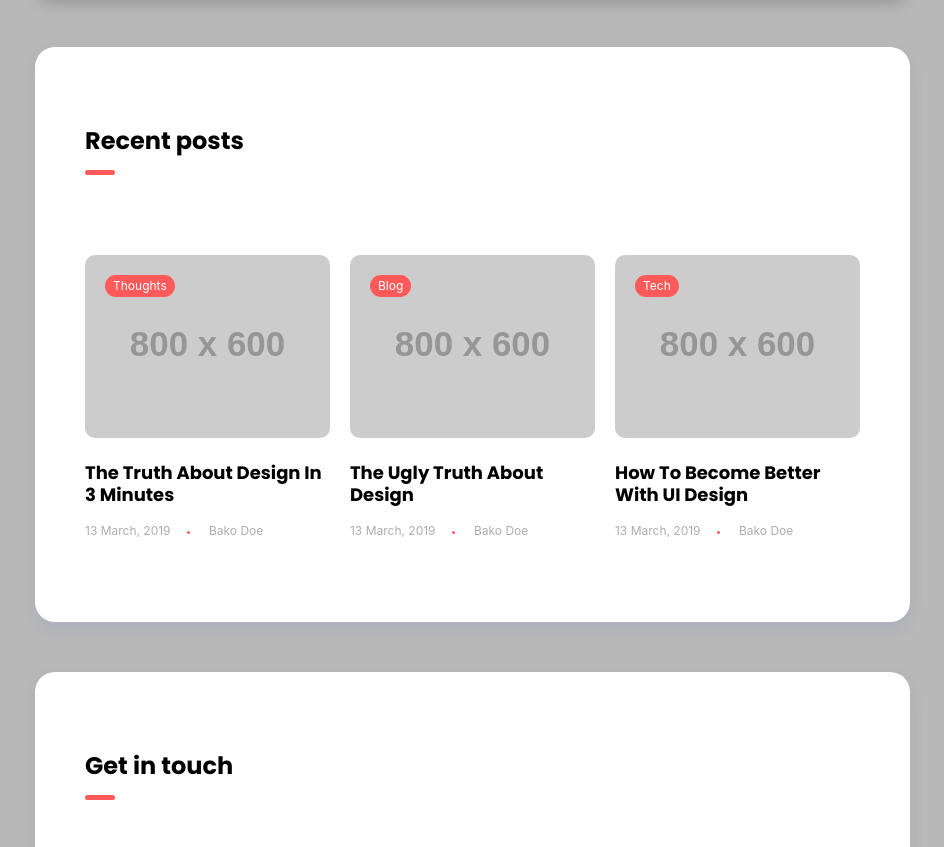
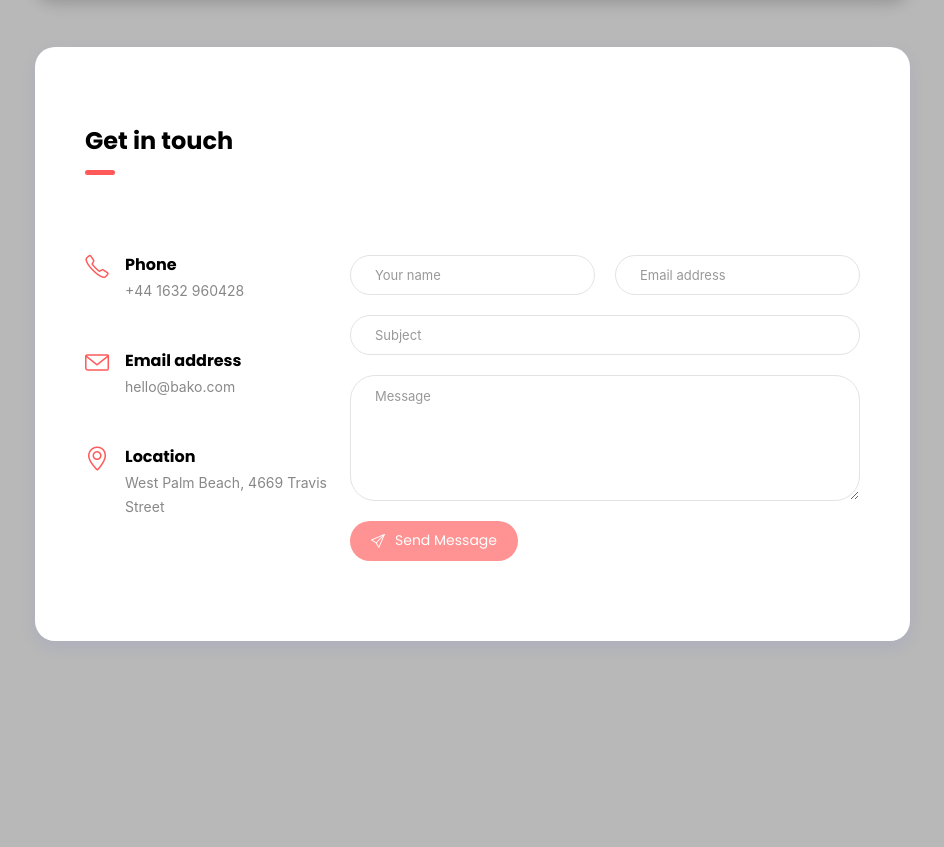
Before and after one commit to imintromaker/intromaker.github.io, a plain HTML site: page index.html in a window 1280 px wide. Shown: the part 5274-6121 px from the top of the page, without its empty margins (315-1259 px from the left). After the commit the page ends 5965 px from the top, so only its background shows below. Drawn offline with nearby package versions, Linux system fonts and the light colour scheme; placeholder pictures from the web are drawn by us.

Commit message:
Update index.html

```diff
--- a/index.html
+++ b/index.html
@@ -637,74 +637,6 @@
 
 		</section>
 
-		<!-- section blog -->
-		<section id="blog" class="shadow-blue white-bg padding">
-			<h3 class="section-title">Recent posts</h3>
-			<div class="spacer" data-height="80"></div>
-
-			<div class="row">
-
-				<div class="col-md-4">
-					<!-- blog item -->
-					<div class="blog-item">
-						<div class="thumb">
-							<a href="#">
-								<span class="category">Thoughts</span>
-							</a>
-							<a href="#">
-								<img src="https://via.placeholder.com/800x600" alt="blog-title" />
-							</a>
-						</div>
-						<h4 class="mt-4 mb-0"><a href="#">The Truth About Design In 3 Minutes</a></h4>
-						<ul class="list-inline meta mb-0 mt-3">
-							<li class="list-inline-item">13 March, 2019</li>
-							<li class="list-inline-item">Bako Doe</li>
-						</ul>
-					</div>
-				</div>
-
-				<div class="col-md-4">
-					<!-- blog item -->
-					<div class="blog-item">
-						<div class="thumb">
-							<a href="#">
-								<span class="category">Blog</span>
-							</a>
-							<a href="#">
-								<img src="https://via.placeholder.com/800x600" alt="blog-title" />
-							</a>
-						</div>
-						<h4 class="mt-4 mb-0"><a href="#">The Ugly Truth About Design</a></h4>
-						<ul class="list-inline meta mb-0 mt-3">
-							<li class="list-inline-item">13 March, 2019</li>
-							<li class="list-inline-item">Bako Doe</li>
-						</ul>
-					</div>
-				</div>
-
-				<div class="col-md-4">
-					<!-- blog item -->
-					<div class="blog-item">
-						<div class="thumb">
-							<a href="#">
-								<span class="category">Tech</span>
-							</a>
-							<a href="#">
-								<img src="https://via.placeholder.com/800x600" alt="blog-title" />
-							</a>
-						</div>
-						<h4 class="mt-4 mb-0"><a href="#">How To Become Better With UI Design</a></h4>
-						<ul class="list-inline meta mb-0 mt-3">
-							<li class="list-inline-item">13 March, 2019</li>
-							<li class="list-inline-item">Bako Doe</li>
-						</ul>
-					</div>
-				</div>
-
-			</div>
-
-		</section>
-
 		<!-- section contact -->
 		<section id="contact" class="shadow-blue white-bg padding">
 			<h3 class="section-title">Get in touch</h3>
```
